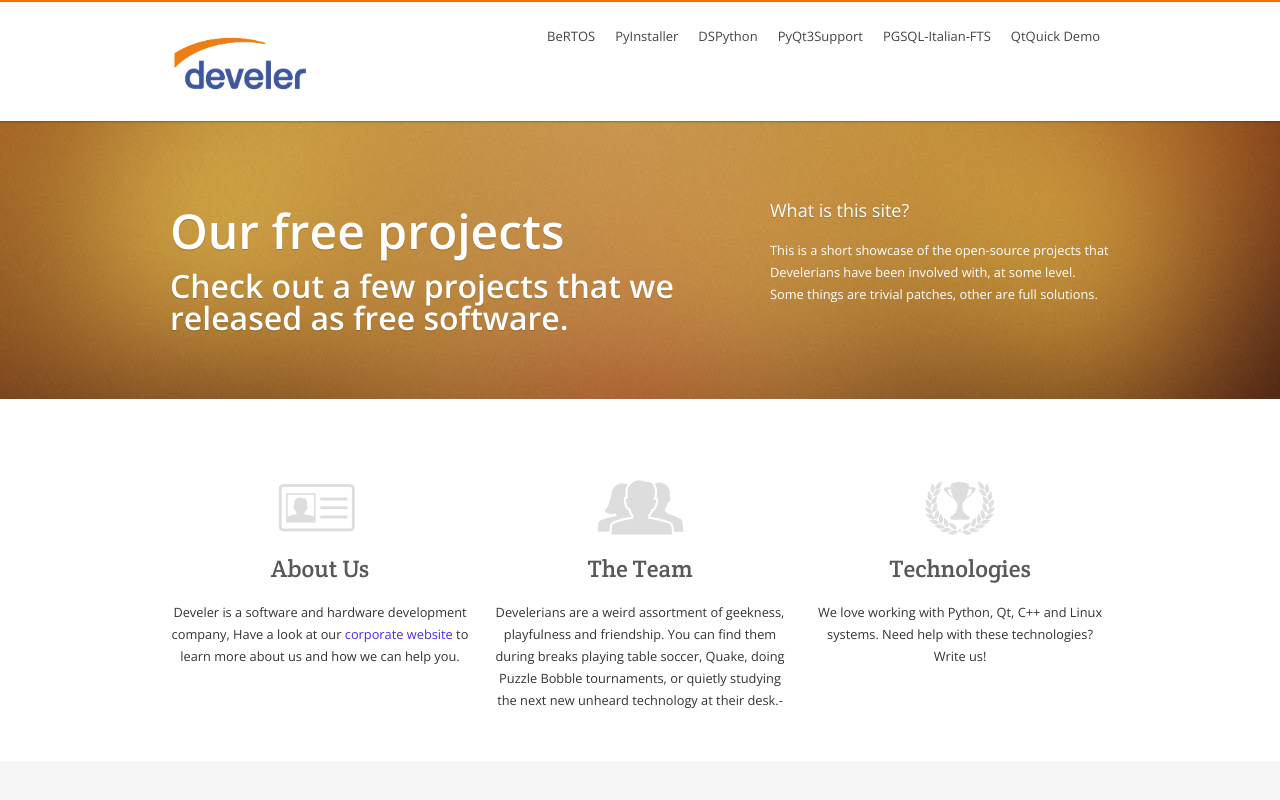
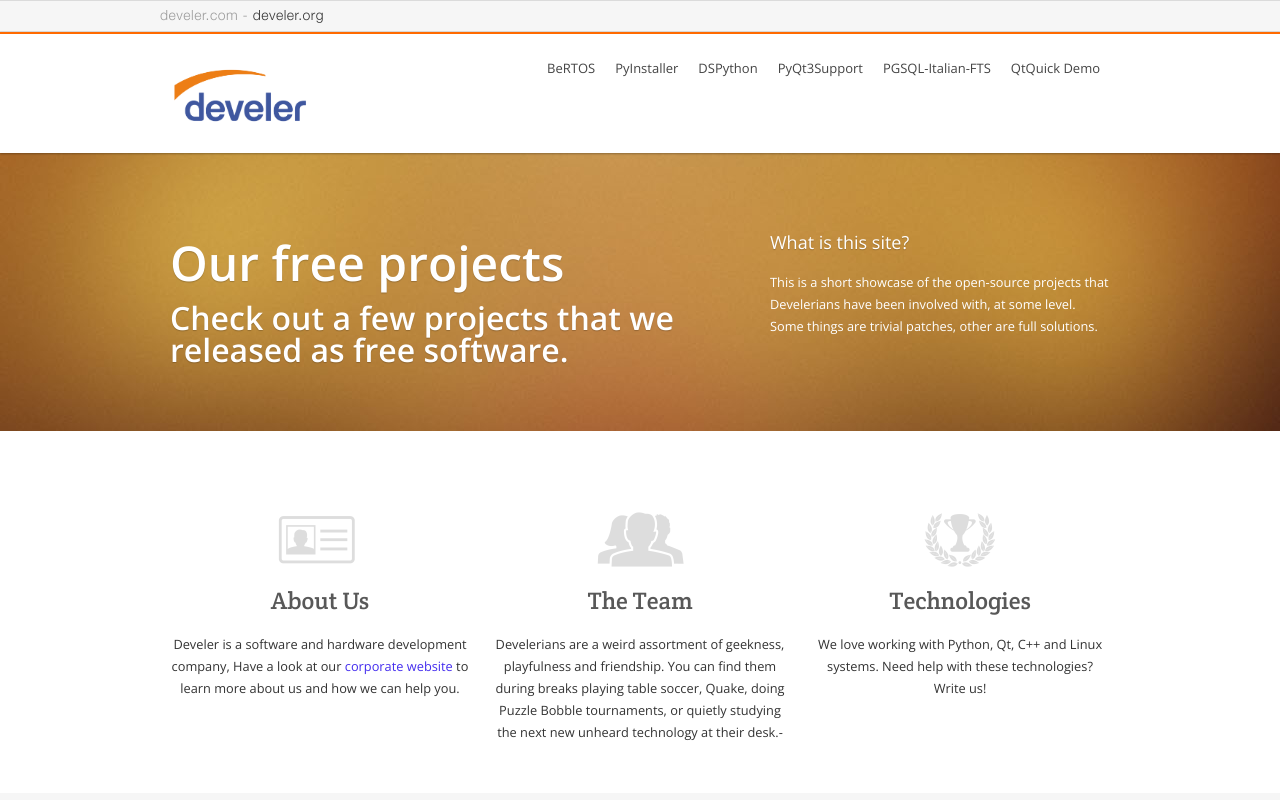
Before and after one commit to develer-staff/develerorg.github.io, a plain HTML site: page index.html in a window 1280 px wide. Shown: the top 800 px of the page. Drawn offline with nearby package versions, Linux system fonts and the light colour scheme.

Commit message:
Add top menu.

```diff
--- a/css/base.css
+++ b/css/base.css
@@ -4,9 +4,6 @@
 /* ==                       == */
 /* ==  http://keyners.com/  == */
 /* =========================== */
-
-
-
 
 body {margin:0; padding: 0; font-family: "Open Sans", Arial, sans-serif;}
 body {background: #fff; color: #585858;}
@@ -53,8 +50,6 @@ ul li {margin-bottom: 5px;}
 .container .clear, body .clear {width: 100%; float: left; clear: both; margin: 20px 0;}
 .one-third {text-align: center;}
 
-
-
 /*
 * Header
 */
@@ -80,8 +75,6 @@ header h4 {font-weight: normal; margin-bottom: 10px;}
 */
 .logo a {color: #444; text-decoration: none; line-height: 20px;}
 .logo a:hover {color: #FF6A00;}
-
-
 
 
 /*
@@ -267,3 +260,37 @@ footer .social a:hover img {opacity: 1;}
 
 
 }
+
+/*
+ * Top menu
+ */
+.on-grey {
+	background-color: #f6f6f6;
+	color: #9c9c9c;
+	border-top: 1px solid #dbdbdb;
+	border-bottom: 1px solid #dbdbdb;
+}
+
+@font-face {
+	font-family: 'Helvetica45';
+	src: url("lib/fonts/Helvetica45Light/webfonts/28E876_0_0.eot");
+	src: url("lib/fonts/Helvetica45Light/webfonts/28E876_0_0.eot?#iefix") format("embedded-opentype"), url("lib/fonts/Helvetica45Light/webfonts/28E876_0_0.woff") format("woff"), url("lib/fonts/Helvetica45Light/webfonts/28E876_0_0.ttf") format("truetype");
+}
+#top-menu {
+	font-family: Helvetica45;
+	font-size: 14px;
+	padding: 5px;
+	height: 20px;
+	letter-spacing: 0.5px;
+}
+#top-menu .multisite-menu a {
+	display: inline-block;
+	line-height: 20px;
+	height: 20px;
+	color: #9c9c9c;
+}
+#top-menu .multisite-menu a.active {
+	color: #333;
+	pointer-events: none;
+	cursor: default;
+}
--- a/index.html
+++ b/index.html
@@ -72,6 +72,21 @@
 
 </head>
 <body>
+	<div id="top-menu", class="element on-grey">
+		<div class="container">
+			<div class="row">
+				<div class="col-md-6 multisite-menu">
+					<a href="http://www.develer.com">develer.com</a>
+					<span class="separator">-</span>
+					<a href="" class="active">develer.org</a>
+					<!--
+					<span class="separator">-</span>
+					<a href="develer-blog-url">develer.blog</a>
+					-->
+				</div>
+			</div>
+		</div>
+	</div>
 	<header id="top">
 		<nav>
 			<div class='container'>
```
Also changed, not shown: css/lib/fonts/Helvetica45Light/MyFontsWebfontsKit.css (added, +26 -0 lines), css/lib/fonts/Helvetica45Light/webfonts/28E876_0_0.ttf (added), css/lib/fonts/Helvetica45Light/webfonts/28E876_0_0.woff (added), 1 other file. Lines whose indentation alone changed are shown as unchanged.
